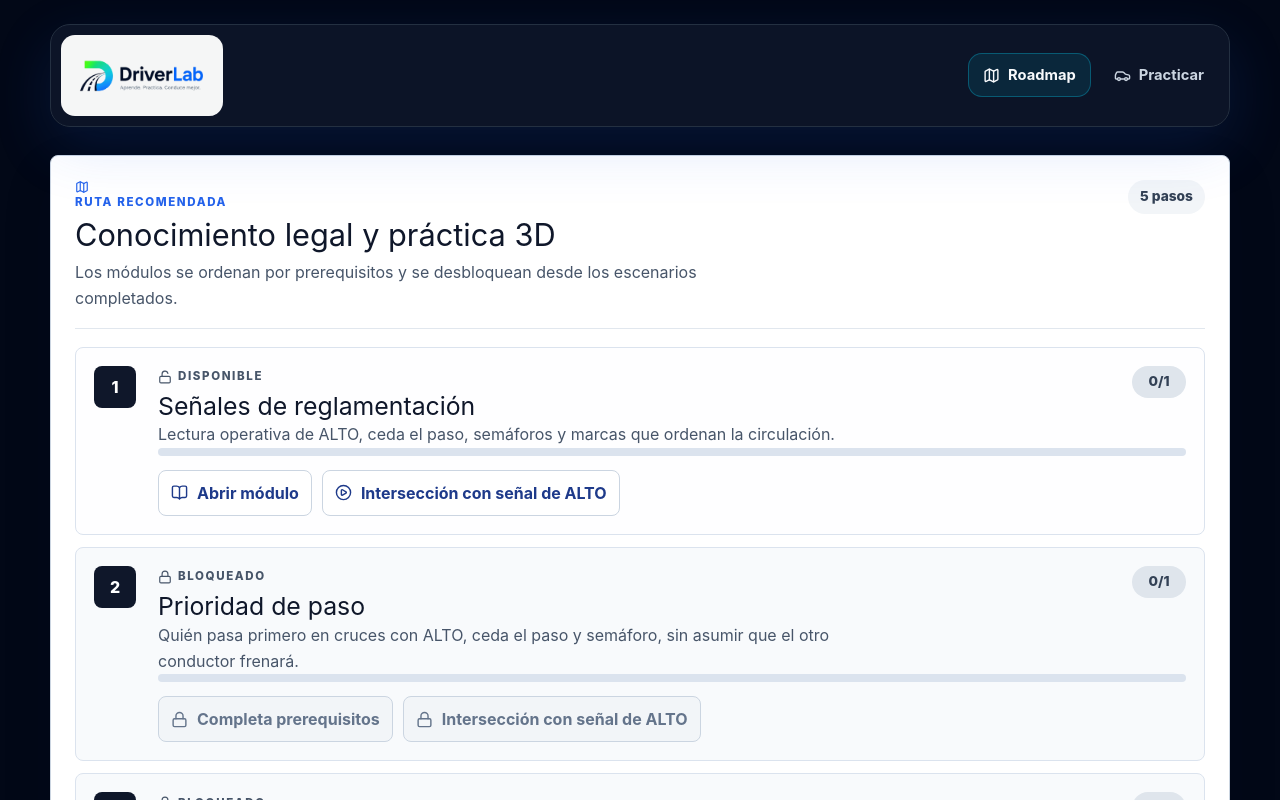
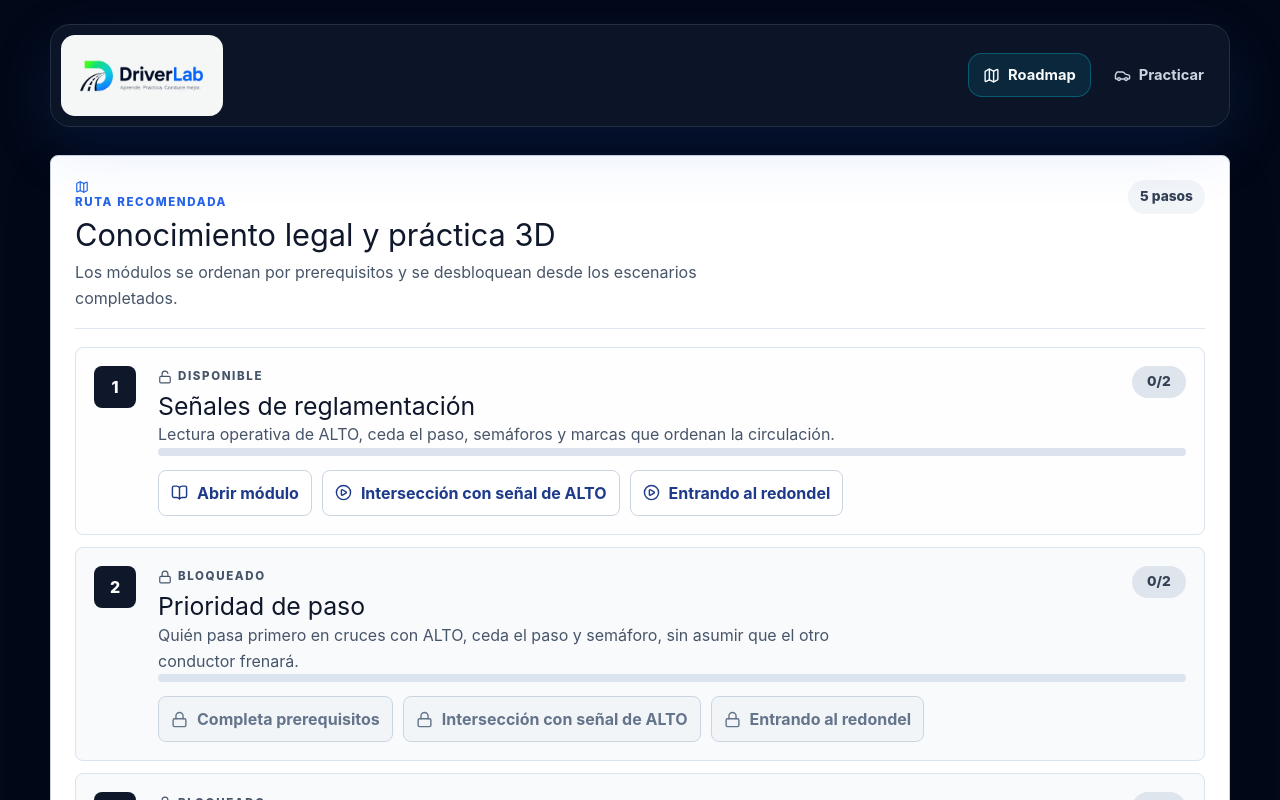
Before and after one commit to driver-labs/app, a Next.js app: page /roadmap in a window 1280 px wide. Shown: the top 800 px of the page. Built offline with nearby package versions, Linux system fonts and the light colour scheme.

Commit message:
feat(core): add scenario data for new defensive-driving scenes
Defines the roundabout, bus-stop, lane-change, rain-braking and
distraction scenarios using the new scene kinds, traffic rules and
knowledge module added for defensive driving.

```diff
--- a/core/scenarios/index.ts
+++ b/core/scenarios/index.ts
@@ -96,7 +96,258 @@ export const overtakeScenario: Scenario = ScenarioSchema.parse({
   lawRefs: TRAFFIC_RULES["cross-solid-line"].refs,
 });
 
-export const scenarios: Scenario[] = [stopSignScenario, overtakeScenario];
+export const roundaboutScenario: Scenario = ScenarioSchema.parse({
+  id: "roundabout-01",
+  format: "decision",
+  sceneKind: "roundabout",
+  title: "Entrando al redondel",
+  environment: { timeOfDay: "day", weather: "clear", setting: "urban" },
+  road: { control: "yield", lanes: 2 },
+  actors: [
+    { id: "player", kind: "car", role: "player", maneuver: "straight" },
+    { id: "moto1", kind: "motorcycle", role: "traffic", maneuver: "straight" },
+    { id: "bus1", kind: "bus", role: "traffic", maneuver: "straight" },
+  ],
+  event: { infractionType: "no-yield", outcome: "crash" },
+  selectionType: "single",
+  prompt:
+    "Una moto ya circula dentro del redondel y se acerca a tu punto de entrada. ¿Qué hacés?",
+  choices: [
+    {
+      id: "accelerate",
+      label: "Acelero para entrar antes de que pase la moto",
+      correct: false,
+      consequence: "crash",
+    },
+    {
+      id: "yield",
+      label:
+        "Reduzco la velocidad y cedo el paso a quien ya circula en el redondel",
+      correct: true,
+      consequence: "safe-pass",
+    },
+    {
+      id: "stop",
+      label: "Me detengo por completo aunque el paso esté despejado",
+      correct: false,
+      consequence: "crash",
+    },
+  ],
+  feedback: {
+    success:
+      "Cediste el paso a quien ya circulaba dentro del redondel y saliste sin riesgo.",
+    fail: "Quien circula dentro del redondel tiene prioridad. Entrar sin ceder el paso puede causar un choque lateral, sobre todo con motos.",
+  },
+  rule: TRAFFIC_RULES["no-yield"].explanation,
+  lawRefs: TRAFFIC_RULES["no-yield"].refs,
+  learningObjective:
+    "Reconocer que quien ya circula dentro de un redondel tiene prioridad de paso.",
+});
+
+export const busStopScenario: Scenario = ScenarioSchema.parse({
+  id: "bus-stop-01",
+  format: "decision",
+  sceneKind: "bus-stop",
+  title: "Bus detenido y peatón oculto",
+  environment: { timeOfDay: "dusk", weather: "clear", setting: "urban" },
+  road: { control: "none", lanes: 2 },
+  actors: [
+    { id: "player", kind: "car", role: "player", maneuver: "straight" },
+    { id: "bus1", kind: "bus", role: "traffic", maneuver: "stop-yield" },
+    { id: "ped1", kind: "pedestrian", role: "traffic", maneuver: "cross" },
+  ],
+  event: { infractionType: "blind-overtake", outcome: "near-miss" },
+  selectionType: "single",
+  prompt:
+    "Un bus está detenido adelante y no ves qué hay más allá. ¿Qué hacés?",
+  choices: [
+    {
+      id: "blind-pass",
+      label: "Adelanto al bus aunque no tengo visibilidad clara",
+      correct: false,
+      consequence: "near-miss",
+    },
+    {
+      id: "wait",
+      label:
+        "Reduzco la velocidad, espero a tener campo visual despejado y paso cuando sea seguro",
+      correct: true,
+      consequence: "safe-pass",
+    },
+    {
+      id: "horn",
+      label: "Toco el claxon y paso de todas formas",
+      correct: false,
+      consequence: "near-miss",
+    },
+  ],
+  feedback: {
+    success:
+      "Esperaste a tener visibilidad antes de pasar: si había un peatón cruzando, tuviste tiempo de reaccionar.",
+    fail: "Casi atropellás a un peatón oculto por el bus. Adelantar sin visibilidad es la causa más común de este tipo de atropello.",
+  },
+  rule: TRAFFIC_RULES["blind-overtake"].explanation,
+  lawRefs: TRAFFIC_RULES["blind-overtake"].refs,
+  learningObjective:
+    "No adelantar vehículos grandes detenidos sin campo visual despejado.",
+});
+
+export const laneChangeScenario: Scenario = ScenarioSchema.parse({
+  id: "lane-change-01",
+  format: "decision",
+  sceneKind: "lane-change",
+  title: "Moto en el punto ciego",
+  environment: { timeOfDay: "day", weather: "clear", setting: "highway" },
+  road: { control: "none", lanes: 2 },
+  actors: [
+    {
+      id: "player",
+      kind: "car",
+      role: "player",
+      maneuver: "change-lane",
+    },
+    { id: "moto1", kind: "motorcycle", role: "traffic", maneuver: "straight" },
+  ],
+  event: { infractionType: "unsafe-lane-change", outcome: "crash" },
+  selectionType: "single",
+  prompt: "Querés cambiar al carril izquierdo. ¿Qué hacés antes de moverte?",
+  choices: [
+    {
+      id: "mirror-only",
+      label: "Miro rápido el espejo retrovisor y me cambio",
+      correct: false,
+      consequence: "crash",
+    },
+    {
+      id: "check-blind-spot",
+      label:
+        "Reviso el espejo, giro la cabeza para chequear el punto ciego y señalizo antes de cambiar",
+      correct: true,
+      consequence: "safe-pass",
+    },
+    {
+      id: "no-check",
+      label: "Me cambio directo, total tengo el carril libre en el espejo",
+      correct: false,
+      consequence: "crash",
+    },
+  ],
+  feedback: {
+    success:
+      "Revisaste el punto ciego, viste la moto y esperaste a que pasara antes de cambiar de carril.",
+    fail: "Había una moto en tu punto ciego que el espejo no mostraba. Cambiaste de carril sin verla y la golpeaste.",
+  },
+  rule: TRAFFIC_RULES["unsafe-lane-change"].explanation,
+  lawRefs: TRAFFIC_RULES["unsafe-lane-change"].refs,
+  learningObjective:
+    "El espejo no cubre el punto ciego: hay que girar la cabeza antes de cambiar de carril.",
+});
+
+export const rainBrakingScenario: Scenario = ScenarioSchema.parse({
+  id: "rain-braking-01",
+  format: "decision",
+  sceneKind: "rain-braking",
+  title: "Lluvia y distancia de frenado",
+  environment: { timeOfDay: "night", weather: "rain", setting: "urban" },
+  road: { control: "none", lanes: 2, crosswalk: true },
+  actors: [
+    { id: "lead", kind: "car", role: "traffic", maneuver: "stop-yield" },
+    { id: "player", kind: "car", role: "player", maneuver: "straight" },
+    { id: "ped1", kind: "pedestrian", role: "traffic", maneuver: "cross" },
+  ],
+  event: { infractionType: "tailgating", outcome: "near-miss" },
+  selectionType: "single",
+  prompt:
+    "Manejás de noche y con lluvia, siguiendo de cerca al auto de adelante. ¿Qué hacés?",
+  choices: [
+    {
+      id: "same-distance",
+      label:
+        "Mantengo la misma distancia y velocidad; ya frenaré si hace falta",
+      correct: false,
+      consequence: "near-miss",
+    },
+    {
+      id: "more-distance",
+      label:
+        "Reduzco la velocidad y aumento la distancia porque la lluvia alarga el frenado",
+      correct: true,
+      consequence: "safe-pass",
+    },
+    {
+      id: "overtake",
+      label: "Acelero un poco para adelantarlo antes de la zona de riesgo",
+      correct: false,
+      consequence: "near-miss",
+    },
+  ],
+  feedback: {
+    success:
+      "Con más distancia y menos velocidad, frenaste con margen cuando el auto de adelante paró por el peatón.",
+    fail: "El auto de adelante frenó por un peatón y casi lo chocás: con lluvia, la distancia de frenado es mayor.",
+  },
+  rule: TRAFFIC_RULES.tailgating.explanation,
+  lawRefs: TRAFFIC_RULES.tailgating.refs,
+  learningObjective:
+    "Con lluvia o poca visibilidad hay que aumentar la distancia de seguimiento y bajar la velocidad.",
+});
+
+export const distractionScenario: Scenario = ScenarioSchema.parse({
+  id: "distraction-01",
+  format: "decision",
+  sceneKind: "distraction",
+  title: "Celular al volante",
+  environment: { timeOfDay: "day", weather: "clear", setting: "urban" },
+  road: { control: "none", lanes: 2 },
+  actors: [
+    { id: "player", kind: "car", role: "player", maneuver: "straight" },
+    { id: "moto1", kind: "motorcycle", role: "traffic", maneuver: "cross" },
+  ],
+  event: { infractionType: "phone-use", outcome: "near-miss" },
+  selectionType: "single",
+  prompt:
+    "Te llega un mensaje mientras manejás por una zona con tráfico. ¿Qué hacés?",
+  choices: [
+    {
+      id: "glance",
+      label: "Miro el celular un par de segundos y sigo manejando",
+      correct: false,
+      consequence: "near-miss",
+    },
+    {
+      id: "put-away",
+      label:
+        "Guardo el celular y espero a poder detenerme en un lugar permitido para responder",
+      correct: true,
+      consequence: "safe-pass",
+    },
+    {
+      id: "quick-read",
+      label: "Lo leo rápido sin dejar de mirar la calle",
+      correct: false,
+      consequence: "near-miss",
+    },
+  ],
+  feedback: {
+    success:
+      "Guardaste el celular y mantuviste la vista en la calle: viste a tiempo a la moto que se metía al carril.",
+    fail: "Dos segundos sin mirar la calle fueron suficientes para no ver a la moto que se metía al carril.",
+  },
+  rule: TRAFFIC_RULES["phone-use"].explanation,
+  lawRefs: TRAFFIC_RULES["phone-use"].refs,
+  learningObjective:
+    "Ninguna respuesta al celular vale más que la vista en la calle.",
+});
+
+export const scenarios: Scenario[] = [
+  stopSignScenario,
+  overtakeScenario,
+  roundaboutScenario,
+  busStopScenario,
+  laneChangeScenario,
+  rainBrakingScenario,
+  distractionScenario,
+];
 
 export const getScenario = (id: string): Scenario | undefined =>
   scenarios.find((scenario) => scenario.id === id);
```
